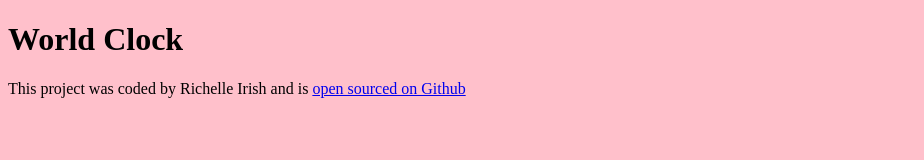
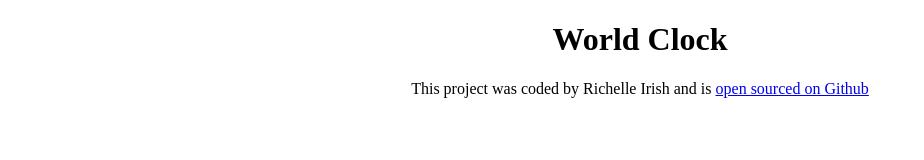
Before and after one commit to Rirish23/World-Clock-Project, a plain HTML site: page Index.html in a window 1280 px wide. Shown: the whole page, without its empty margins (0-924 px from the left). Drawn offline with Linux system fonts and the light colour scheme.

Commit message:
Added the link to the GitHub Repository

```diff
--- a/Index.html
+++ b/Index.html
@@ -8,7 +8,7 @@
 </head>
 <body>
     <h1>World Clock</h1>
-    <footer>This project was coded by Richelle Irish and is <a href="#" target="_blank"> open sourced on Github</a> </footer>
+    <footer>This project was coded by Richelle Irish and is <a href="https://github.com/Rirish23/World-Clock-Project" target="_blank"> open sourced on Github</a> </footer>
     <script src="javascript/index.js"></script>
 
 </body>
--- a/css/style.css
+++ b/css/style.css
@@ -1,4 +1,6 @@
-body{
-    background-color: pink
-
+h1{
+    text-align: center;
 }
+footer{
+    text-align: center;
+}
```
